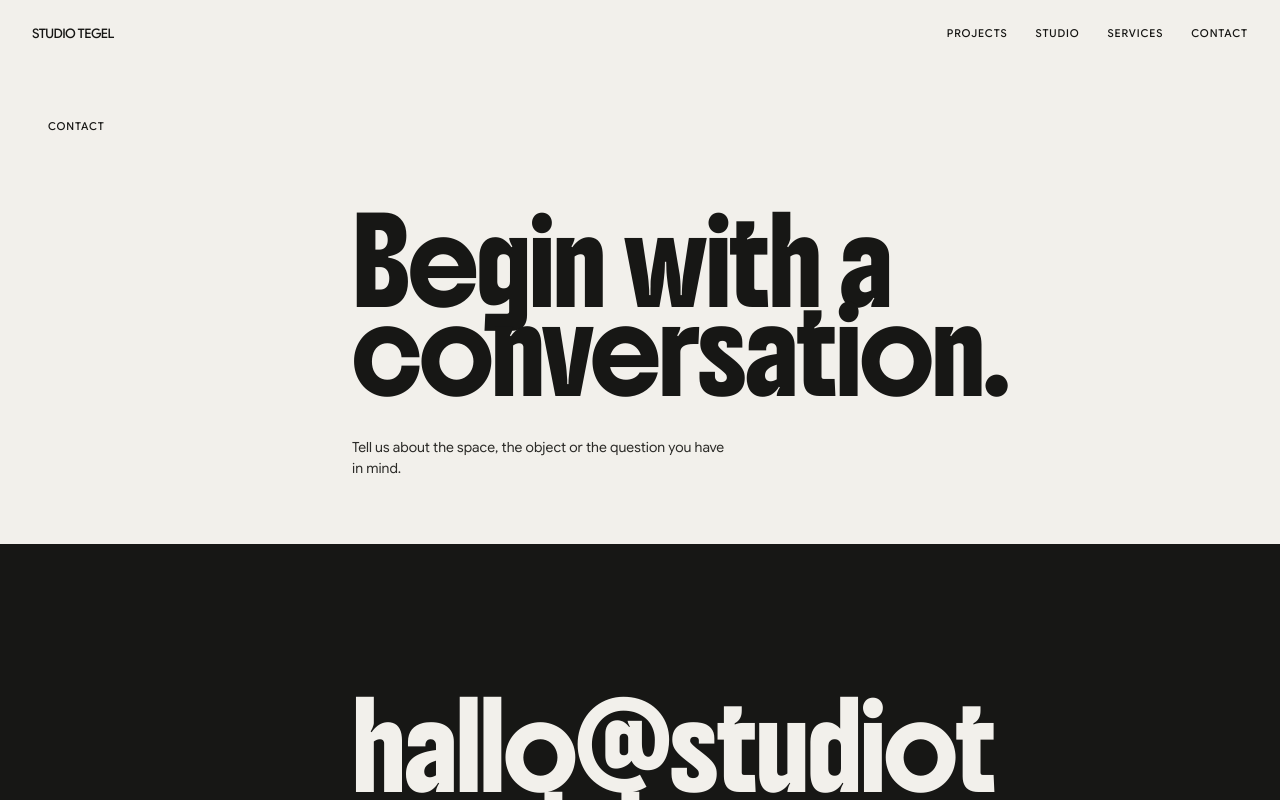
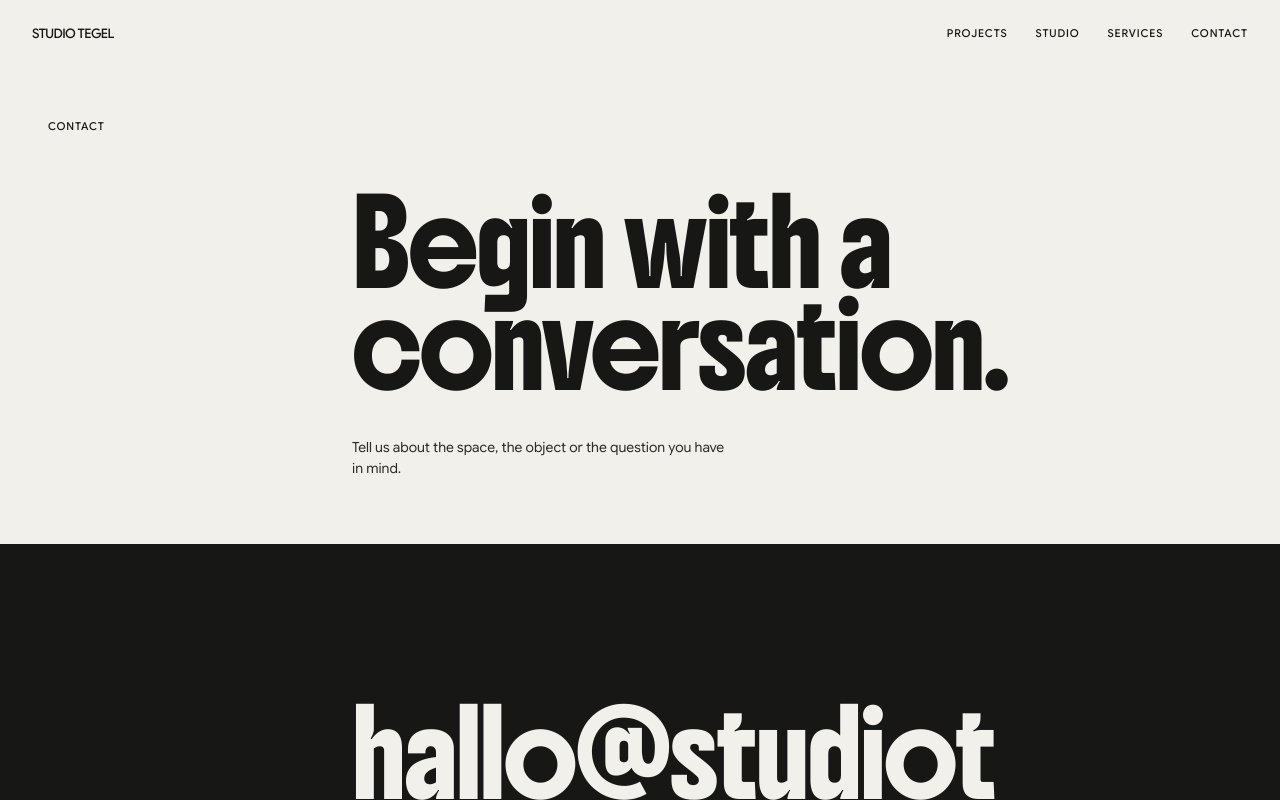
Before and after one commit to brandonhaslegs/studio-tegel, a Next.js app: page /contact in a window 1280 px wide. Shown: the top 800 px of the page. Built offline with nearby package versions, Linux system fonts and the light colour scheme.

Commit message:
Open display headline line-height

```diff
--- a/src/app/globals.css
+++ b/src/app/globals.css
@@ -102,7 +102,7 @@ a { color: inherit; text-decoration: none; }
   font-size: clamp(3.3rem, 8.5vw, 9.5rem);
   font-weight: 400;
   letter-spacing: -0.03em;
-  line-height: 1.12;
+  line-height: 1.28;
 }
 
 .display-medium {
@@ -110,7 +110,7 @@ a { color: inherit; text-decoration: none; }
   font-size: clamp(2.75rem, 6.2vw, 7rem);
   font-weight: 400;
   letter-spacing: -0.025em;
-  line-height: 1.12;
+  line-height: 1.28;
 }
 
 .text-link {
```
